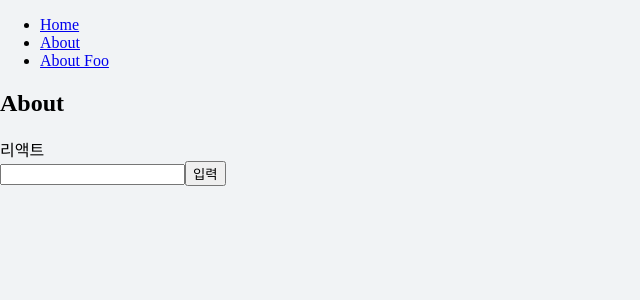
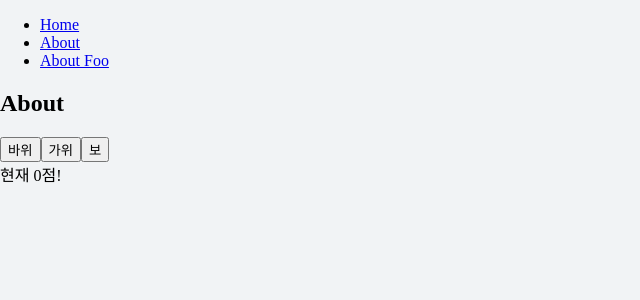
Before and after one commit to writepro4/todolist, a React (Create React App) app: page /about/foo in a window 1280 px wide. Shown: the top 300 px of the page, without its empty margins (0-640 px from the left). Built offline with nearby package versions, Linux system fonts and the light colour scheme; grey boxes are pictures that could not be loaded.

Commit message:
[update] 리액트 훅으로 가위바위보 게임 구현

```diff
--- a/src/App.js
+++ b/src/App.js
@@ -14,6 +14,8 @@ import {Home, About, Menu} from './router'
 // import HooksUseTitle from "./components/UseTitleExample";
 // import HooksUseClick from "./components/useClickExample";
 // import {Home, About} from "./router";
+import RSPHooks from "./components/RockPaperScissors";
+
 
 class App extends Component {
     // state = {
@@ -145,44 +147,49 @@ class App extends Component {
 
 
     //끝말잇기 게임 부분
-    state = {
-        word: "리액트",
-        value: '',
-        result: ''
-    }
-
-    onSubmit = (e) => {
-        e.preventDefault();
-        if (this.state.word[this.state.word.length - 1] === this.state.value[0]) {
-            this.setState(
-                {
-                    result: '정답입니당.',
-                    word: this.state.value,
-                    value: ''
-                })
-            this.input.focus()
-        } else {
-            this.setState({
-                result: '틀렸습니다.',
-                value: ''
-            })
-            this.input.focus()
-        }
-    }
-
-    onChangeInput = (e) => {
-        this.setState({
-            value: e.target.value
-        })
-    }
+    // state = {
+    //     word: "리액트",
+    //     value: '',
+    //     result: ''
+    // }
+    //
+    // onSubmit = (e) => {
+    //     e.preventDefault();
+    //     if (this.state.word[this.state.word.length - 1] === this.state.value[0]) {
+    //         this.setState(
+    //             {
+    //                 result: '정답입니당.',
+    //                 word: this.state.value,
+    //                 value: ''
+    //             })
+    //         this.input.focus()
+    //     } else {
+    //         this.setState({
+    //             result: '틀렸습니다.',
+    //             value: ''
+    //         })
+    //         this.input.focus()
+    //     }
+    // }
+    //
+    // onChangeInput = (e) => {
+    //     this.setState({
+    //         value: e.target.value
+    //     })
+    // }
+    //
+    //
+    // //이게 뭐징???
+    // // input;
+    //
+    // onRefInput = (c) => {
+    //     this.input = c
+    // }
 
 
-    //이게 뭐징???
-    // input;
 
-    onRefInput = (c) => {
-        this.input = c
-    }
+
+
 
     render() {
 
@@ -224,6 +231,7 @@ class App extends Component {
                     <Route path="/about/:name" component={About}/>
                 </Switch>
 
+                <RSPHooks/>
                 {/*<div>*/}
                 {/*    {this.state.first}곱하기{this.state.second}는?*/}
                 {/*    <form onSubmit={this.onSubmit}>*/}
@@ -233,12 +241,12 @@ class App extends Component {
                 {/*    <div>{this.state.result}</div>*/}
                 {/*</div>*/}
 
-                <div>{this.state.word}</div>
-                <form onSubmit={this.onSubmit}>
-                    <input ref={this.onRefInput} value={this.state.value} onChange={this.onChangeInput}/>
-                    <button>입력</button>
-                </form>
-                <div>{this.state.result}</div>
+                {/*<div>{this.state.word}</div>*/}
+                {/*<form onSubmit={this.onSubmit}>*/}
+                {/*    <input ref={this.onRefInput} value={this.state.value} onChange={this.onChangeInput}/>*/}
+                {/*    <button>입력</button>*/}
+                {/*</form>*/}
+                {/*<div>{this.state.result}</div>*/}
             </BrowserRouter>
         )
     }
--- /dev/null
+++ b/src/components/RockPaperScissors.js
@@ -0,0 +1,85 @@
+import React, {useEffect, useRef, useState} from "react";
+
+
+const RSPHooks = () => {
+    const computerChoice = (imgCoord) => {
+        return Object.entries(rspCoords).find(function (v) {
+            return v[1] === imgCoord;
+        })[0];
+    }
+
+    const rspCoords = {
+        바위: '0',
+        가위: '-142px',
+        보: '-284px'
+    }
+
+    const scores = {
+        가위: 1,
+        바위: 0,
+        보: -1
+    }
+
+    const [result, setResult] = useState('')
+    const [imgCoord, setImgcoord] = useState(rspCoords.바위)
+    const [score, setScore] = useState(0)
+    const interval = useRef()
+
+    useEffect(() => {
+        interval.current = setInterval(changeHand, 1000);
+        return () => {
+            clearInterval(interval.current)
+        }
+    }, [imgCoord])
+
+    const changeHand = () => {
+        if (imgCoord === rspCoords.바위) {
+            setImgcoord(rspCoords.가위)
+        } else if (imgCoord === rspCoords.가위) {
+            setImgcoord(rspCoords.보)
+        } else {
+            setImgcoord(rspCoords.바위)
+        }
+    }
+
+    const handleOnclick = (choice) => () => {
+        clearInterval(interval.current)
+        const myScore = scores[choice]
+        const cpuScore = scores[computerChoice(imgCoord)]
+        const diff = myScore - cpuScore
+
+        if ([-1, 2].includes(diff)) {
+            setScore((prevScore) => {
+                return prevScore + 1
+            })
+            setResult('이겼습니다.')
+        } else if (diff === 0) {
+            setResult('비겼습니다.')
+        } else {
+            setResult('졌습니다.')
+            setScore((prevScore) => {
+                return prevScore - 1
+            })
+        }
+
+    }
+
+
+    return (
+        <>
+            <div id="computer"
+                 style={{background: `url(https://en.pimg.jp/023/182/267/1/23182267.jpg) ${imgCoord} 0`}}/>
+            <div>
+                <button id="rock" className="btn" onClick={handleOnclick('바위')}>바위</button>
+                <button id="scissor" className="btn" onClick={handleOnclick('가위')}>가위</button>
+                <button id="paper" className="btn" onClick={handleOnclick('보')}>보</button>
+            </div>
+            <div>{result}</div>
+            <div>현재 {score}점!</div>
+        </>
+    )
+
+
+}
+
+export default RSPHooks
```
